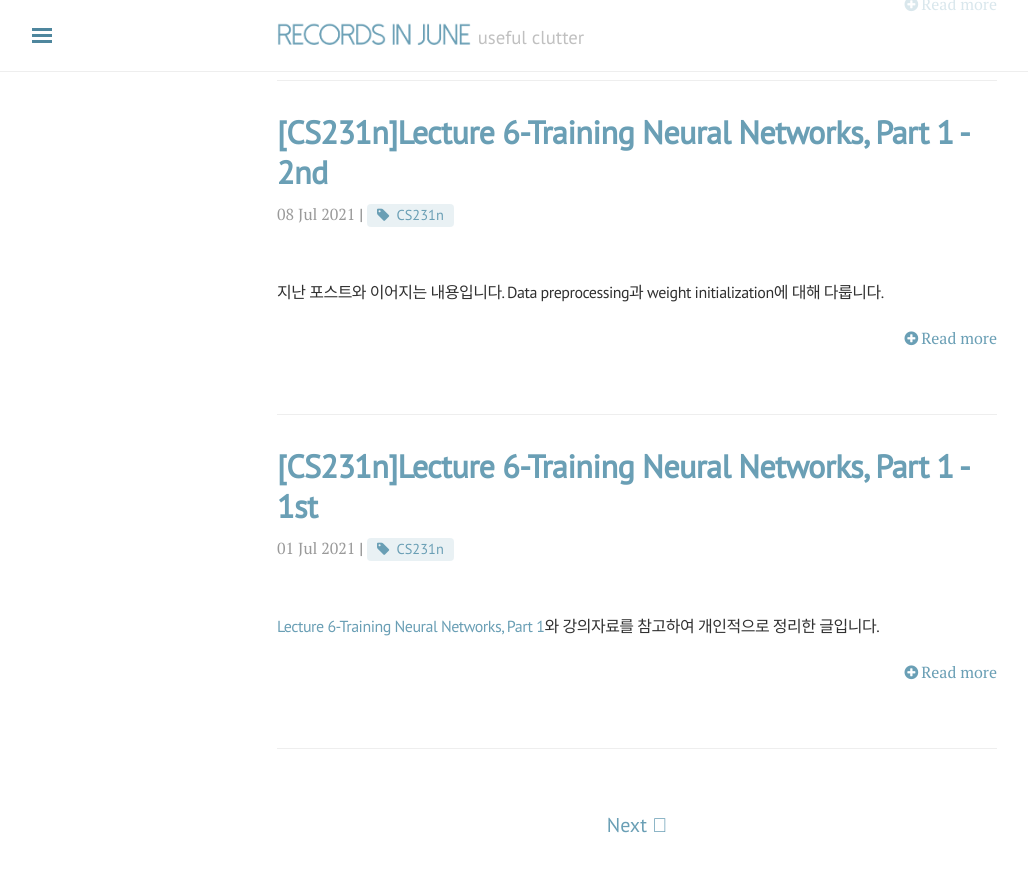
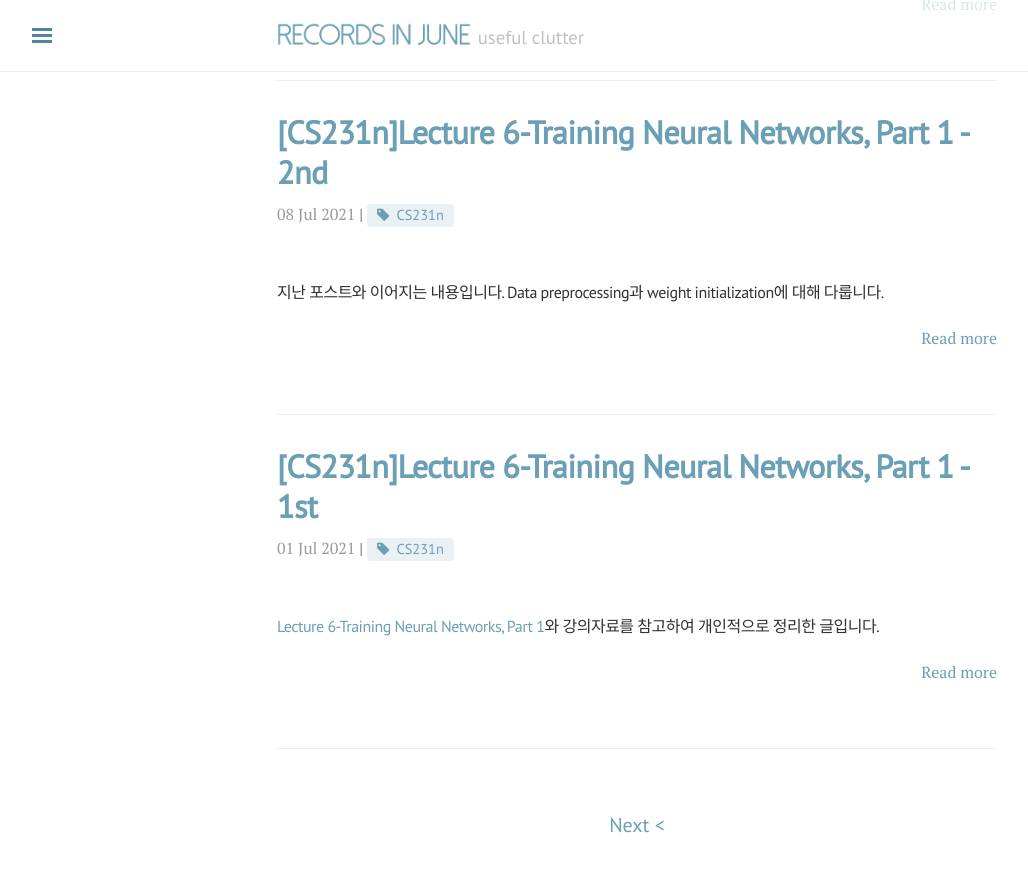
Before and after one commit to j0shuajun/j0shuajun.github.io, a Jekyll site: the page built from blog/index.html, in a window 1280 px wide and 900 px high, scrolled down 988 px. Shown: the top 872 px of the window, without its empty margins (3-1031 px from the left). Built offline with Jekyll 4.4.1, drawn with Linux system fonts in a browser that asks for light colours; nearby versions of some CDN libraries; the list of posts is cut into pages by our own code; comment, search, counter and statistics services are not loaded.

Commit message:
symbol change

```diff
--- a/blog/index.html
+++ b/blog/index.html
@@ -6,12 +6,11 @@
 <div class="posts">
   {% for post in paginator.posts %}
   <div class="post">
-    <h1 class="post-title" style="font-size: 10">
+    <h1 class="post-title" style="font-size: 8">
       <a href="{{ site.baseurl }}{{ post.url }}">
         {{ post.title }}
       </a>
     </h1>
-
     <span class="post-date">{{ post.date | date_to_string }}</span>
     {% if post.tags %} |
     {% for tag in post.tags %}
@@ -23,7 +22,9 @@
       {{ post.excerpt }}
     <article></h4>
     <div class="post-more">
-      <a href="{{ site.baseurl }}{{ post.url }}"><i class="fa fa-plus-circle" aria-hidden="true"></i>Read more</a>
+      <a href="{{ site.baseurl }}{{ post.url }}">
+        Read more
+      </a>
     </div>
   </div>
   <hr>
```
Also changed, not shown: other parts of blog/index.html (+2 -2 lines).
